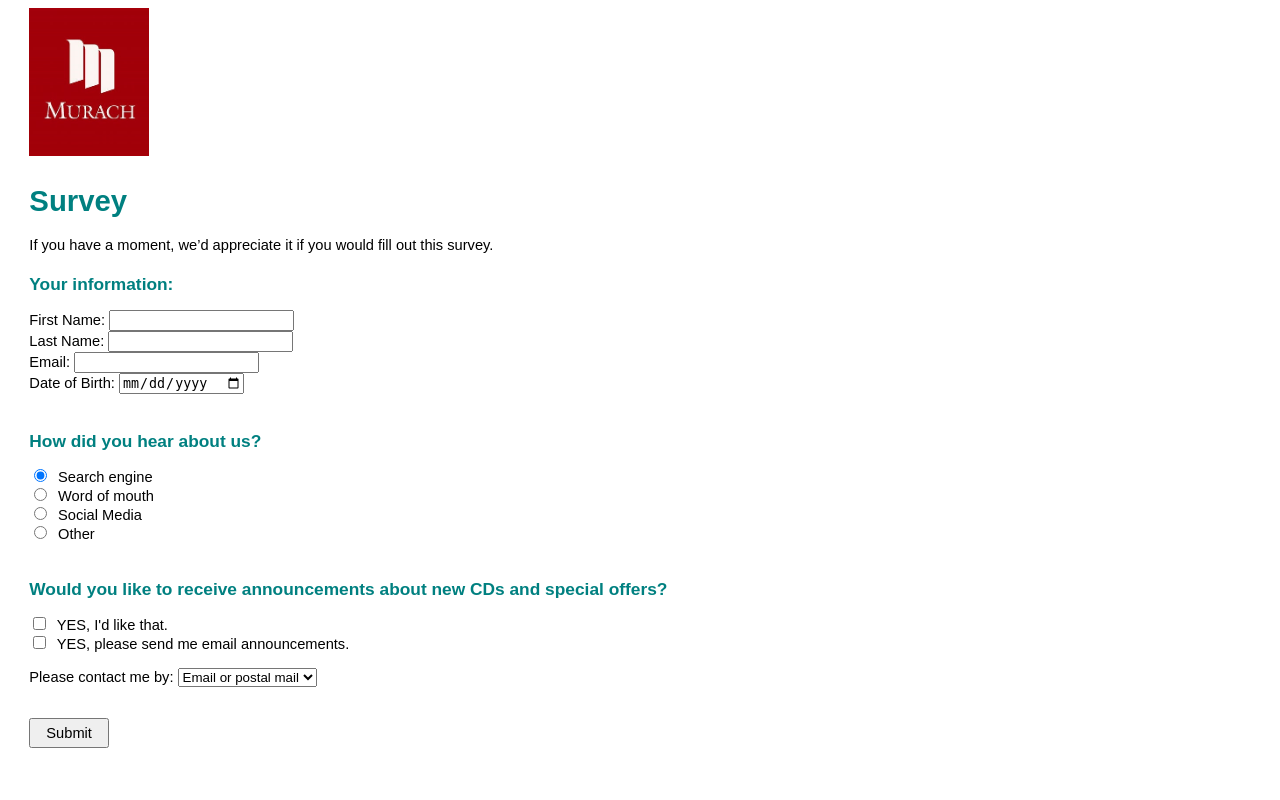
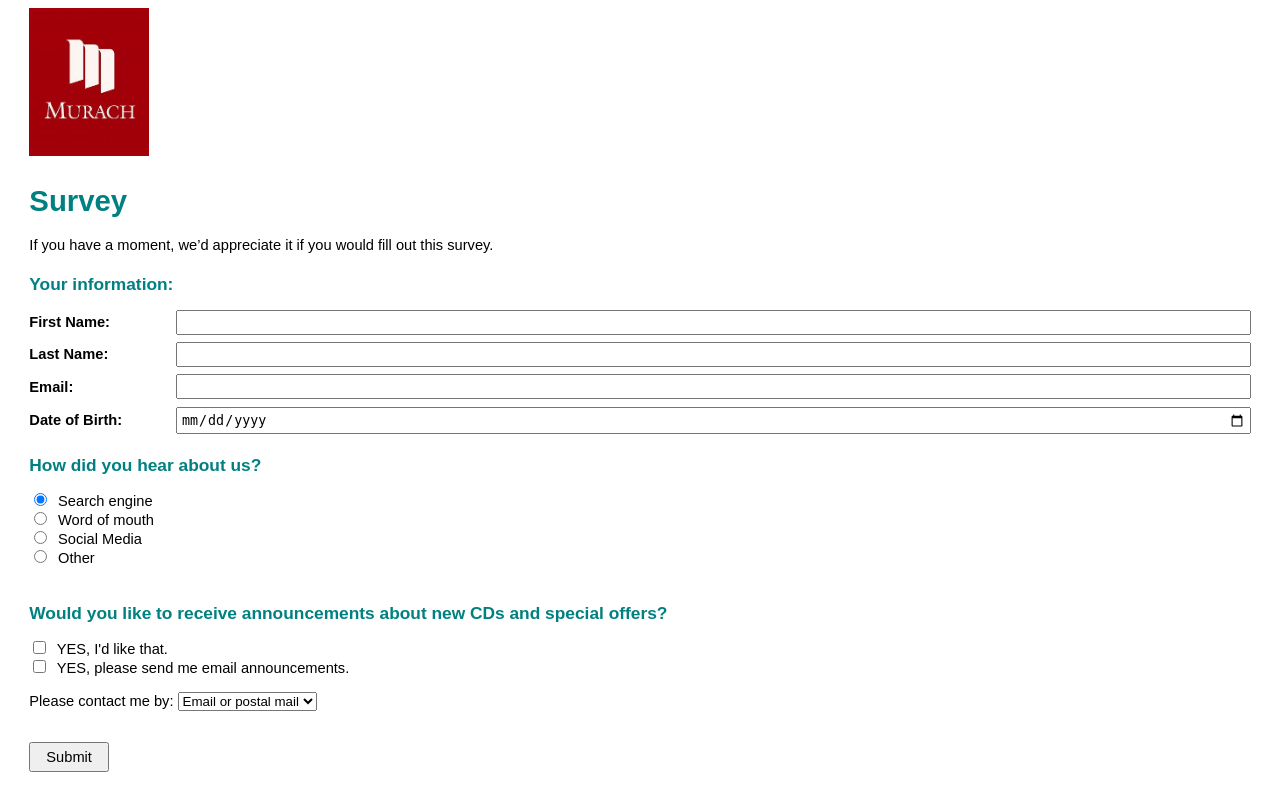
Before and after one commit to xinloihuy/WEB_CA_NHAN, a Java web app: page / in a window 1280 px wide. Run offline with Tomcat 11, a stand-in JSP engine, Linux system fonts and the light colour scheme.

Commit message:
update full

```diff
--- a/src/main/webapp/index.jsp
+++ b/src/main/webapp/index.jsp
@@ -15,17 +15,26 @@
 
     <!-- Thông tin cá nhân -->
     <h2>Your information:</h2>
-    <label>First Name:</label>
-    <input type="text" name="firstName" required><br>
+    <div class="form-row">
+        <label>First Name:</label>
+        <input type="text" name="firstName" required>
+    </div>
 
-    <label>Last Name:</label>
-    <input type="text" name="lastName" required><br>
+    <div class="form-row">
+        <label>Last Name:</label>
+        <input type="text" name="lastName" required>
+    </div>
 
-    <label>Email:</label>
-    <input type="email" name="email" required><br>
+    <div class="form-row">
+        <label>Email:</label>
+        <input type="email" name="email" required>
+    </div>
 
-    <label>Date of Birth:</label>
-    <input type="date" name="dob"><br><br>
+    <div class="form-row">
+        <label>Date of Birth:</label>
+        <input type="date" name="dob">
+    </div>
+
 
     <!-- How did you hear about us -->
     <h2>How did you hear about us?</h2>
```
